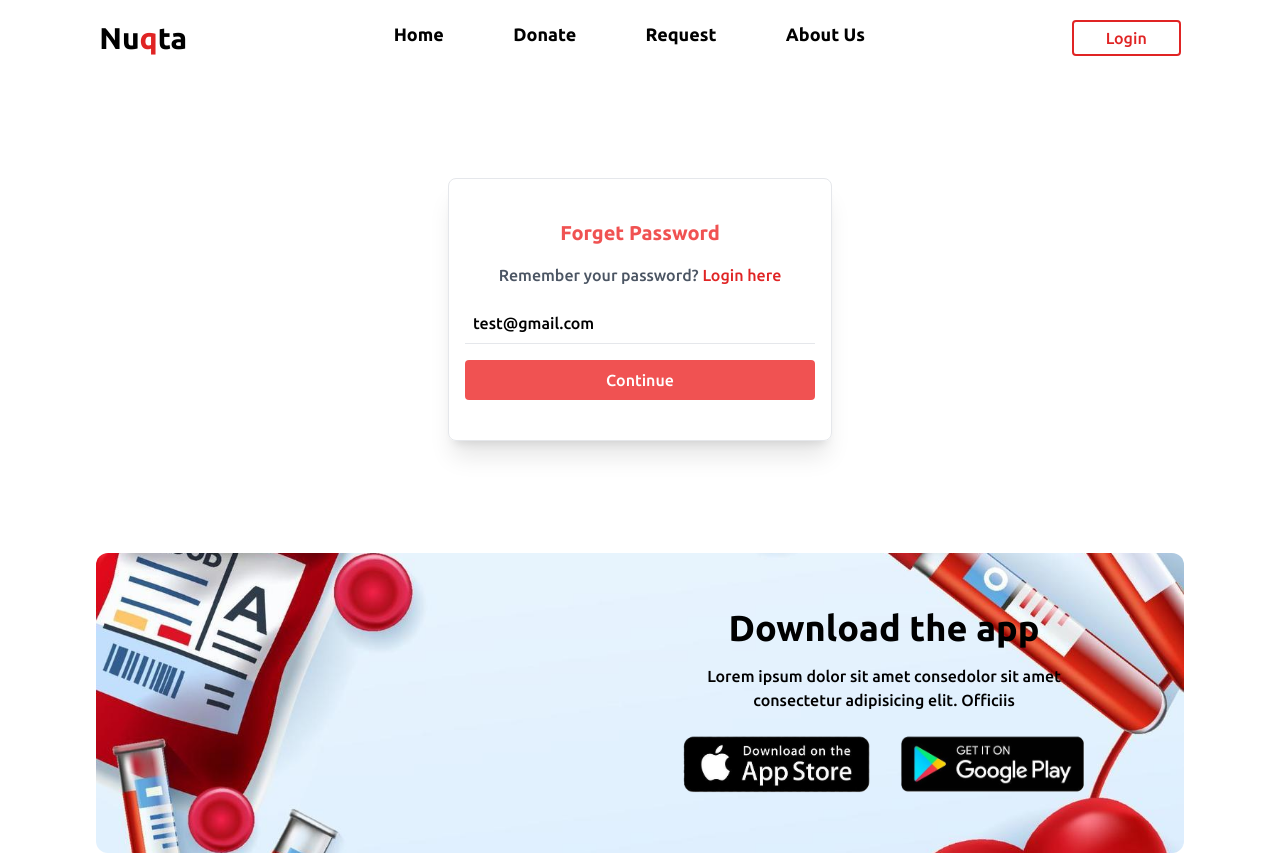
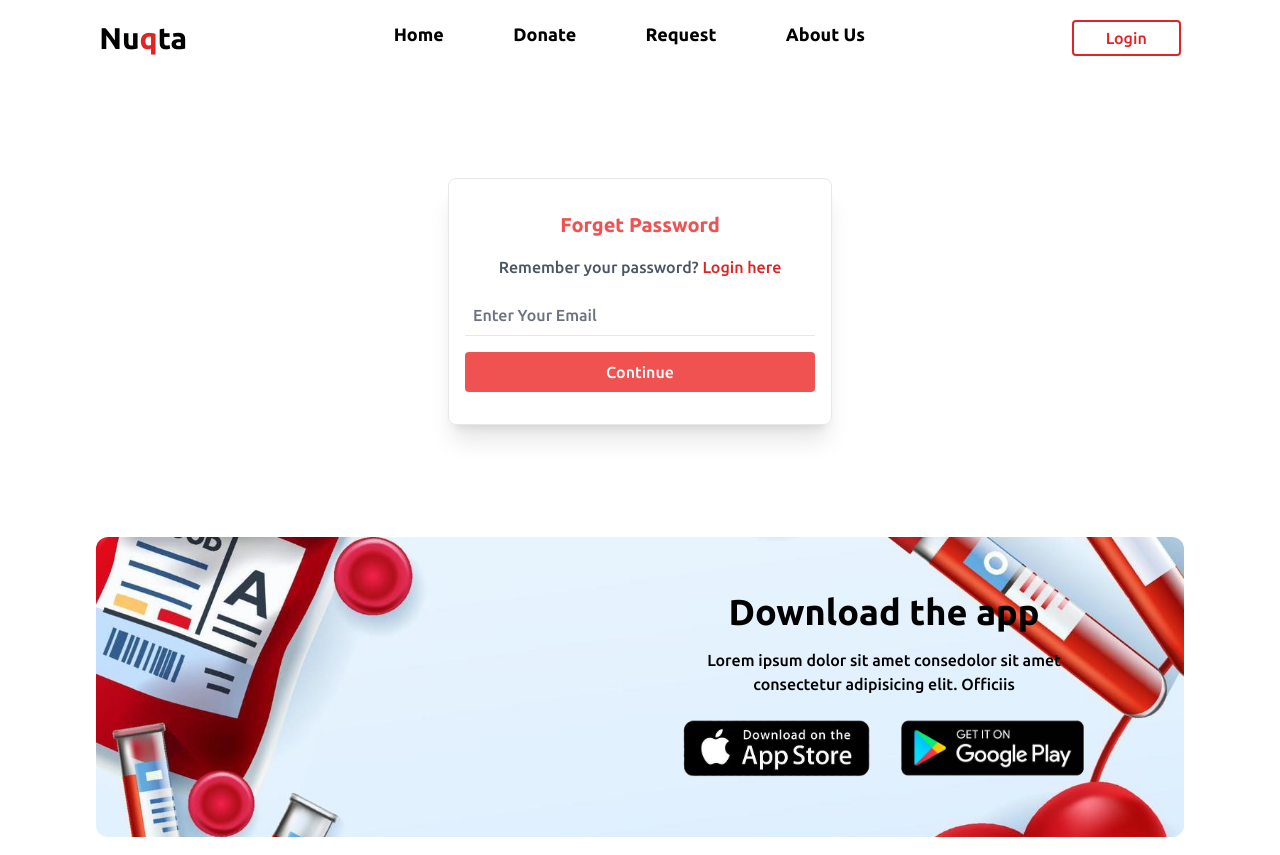
Before and after one commit to Mohamed-habib2025/Nuqta, a React (Vite) app: page /forgetpassworduser in a window 1280 px wide. Shown: the top 855 px of the page. Built offline with nearby package versions, Linux system fonts and the light colour scheme.

Commit message:
Graduation project14

```diff
--- a/src/components/Forgetpasswordorga.jsx
+++ b/src/components/Forgetpasswordorga.jsx
@@ -6,7 +6,7 @@ import { IoEyeOffOutline, IoEyeOutline } from "react-icons/io5";
 function Forgetpasswordorga() {
 
   const [step, setStep] = useState(1);
-  const [email, setEmail] = useState("test@gmail.com");
+  const [email, setEmail] = useState("");
   const [otp, setOtp] = useState(["", "", "", "", "", ""]);
   const [newPassword, setNewPassword] = useState("");
   const [confirmPassword, setConfirmPassword] = useState("");
--- a/src/components/Forgetpassworduser.jsx
+++ b/src/components/Forgetpassworduser.jsx
@@ -6,10 +6,11 @@ import { IoEyeOffOutline, IoEyeOutline } from "react-icons/io5";
 function Forgetpassworduser() {
 
   const [step, setStep] = useState(1);
-  const [email, setEmail] = useState("test@gmail.com");
+  const [email, setEmail] = useState("");
   const [otp, setOtp] = useState(["", "", "", "", "", ""]);
   const [newPassword, setNewPassword] = useState("");
   const [confirmPassword, setConfirmPassword] = useState("");
+  const [emailerror, setemailerror] = useState(0);
   const [Passworderror, setPassworderror] = useState(false);
   const [otperror, setotperror] = useState(false);
   const [passwordTouched, setPasswordTouched] = useState(false);
@@ -46,14 +47,21 @@ function Forgetpassworduser() {
 
 
   const handleEmailSubmit = (e) => {
+    e.preventDefault();
+
     if (email === "test@gmail.com") {
-      setStep(2);
+      setemailerror(3)
+      setTimeout(() => {
+        setStep(2);
+        setemailerror(0)
+      }, 1000);
+
     } else if (email === "") {
-      alert(" you should enter your email");
+      setemailerror(1)
     } else {
-      e.preventDefault();
-      alert("Email not found");
+      setemailerror(2)
     }
+
   };
 
   const handleOtpChange = (index, value) => {
@@ -106,12 +114,36 @@ function Forgetpassworduser() {
 
       {step === 1 && (
         <form onSubmit={handleEmailSubmit}>
-          <div className=" w-80 md:w-96 px-4 py-10 border border-gray-200 shadow-xl rounded-lg space-y-4">
+          <div className=" w-80 md:w-96 px-4 py-8 border border-gray-200 shadow-xl rounded-lg space-y-4">
             <h2 className=" text-center text-xl font-bold text-red-500">Forget Password</h2>
             <div className='flex items-center justify-center space-x-1'>
               <p className='text-gray-600'>Remember your password? </p>
               <Link to='/loginpage' className='text-red-600 hover:text-red-800 duration-200'> Login here</Link>
             </div>
+
+            {
+              (emailerror === 1) && (
+                <div className=' my-3  bg-red-200 text-red-600 rounded p-2'>
+                  you should enter your email
+                </div>
+              )
+            }
+            {
+              (emailerror === 2) && (
+                <div className=' my-3  bg-red-200 text-red-600 rounded p-2'>
+                  Email not found
+                </div>
+              )
+            }
+            {
+              (emailerror === 3) && (
+                <div className=' my-3 bg-green-200 text-green-600 rounded p-2'>
+                  setsuccessfully
+                </div>
+              )
+            }
+
+
             <div className=' mb-2 border-b-[1px]'>
               <input
                 type="email"
--- a/src/components/Header/Header.jsx
+++ b/src/components/Header/Header.jsx
@@ -53,10 +53,12 @@ function Header() {
   const headerRef = useRef(null)
   const [open, setopen] = useState(false)
 
+  const [selecttype, setselecttype] = useState("")
+
   const handleLogin = () => {
     Swal.fire({
       title: 'Select account type',
-      text: 'Are you a regular user or an organization?',
+      text: 'If you are a user who wants to donate blood or want blood, choose “user” If you belong to an organization, choose “organization” ',
       icon: 'question',
       showCancelButton: true,
       confirmButtonText: 'User',
@@ -70,11 +72,15 @@ function Header() {
       },
     }).then((result) => {
       if (result.isConfirmed) {
+        setselecttype("user");
         navigate("/loginpage");
       } else if (result.isDenied) {
+        setselecttype("organization");
         navigate("/loginpageorganisation");
       }
     });
+
+
   };
 
 
```
